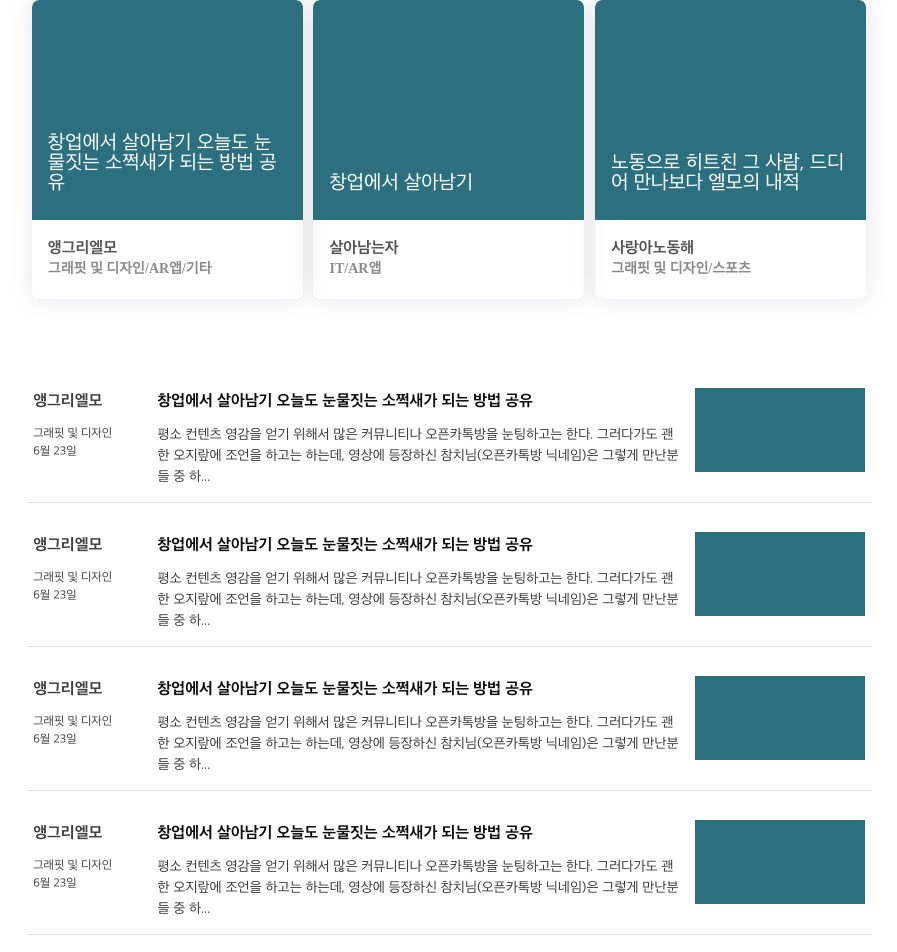
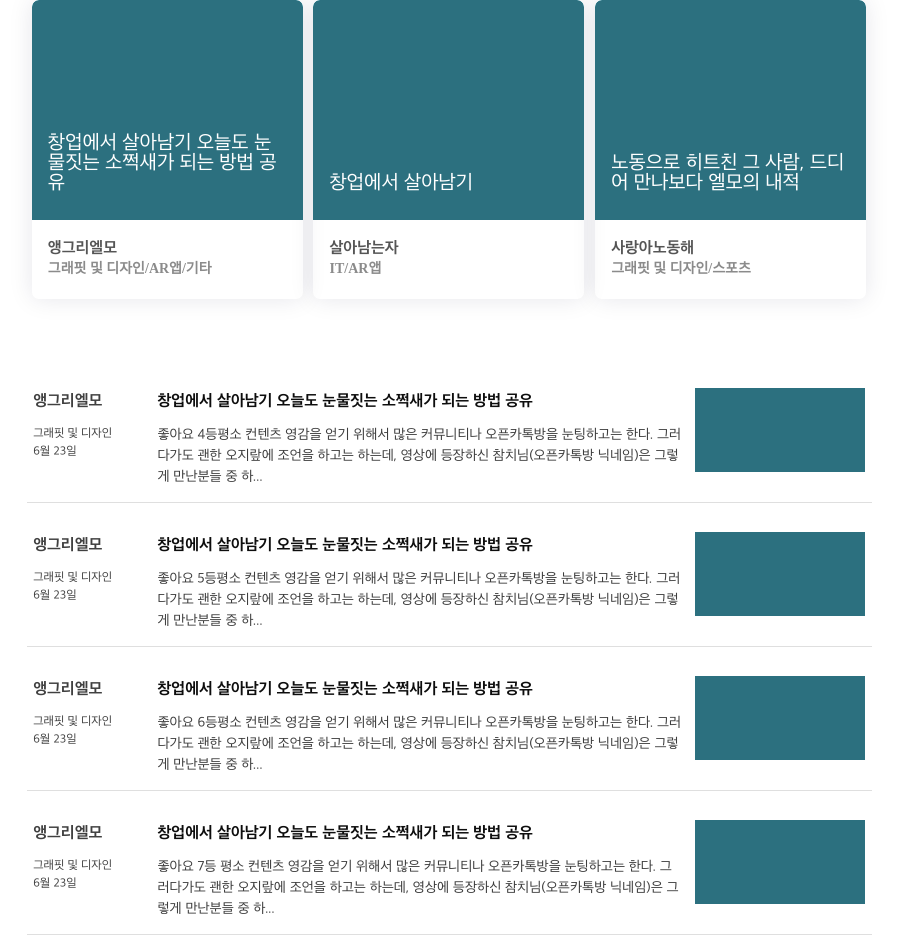
Before and after one commit to Team-O2/Front-end, a React (Create React App) app: page /ShareTogether in a window 1280 px wide. Shown: the top 952 px of the page, without its empty margins (191-1088 px from the left). Built offline with nearby package versions, Linux system fonts and the light colour scheme; a web font is replaced by a local one.

Commit message:
Feat : concertlist 좋아요 순 정렬, 클릭 시 페이지 이동

```diff
--- a/src/Router.tsx
+++ b/src/Router.tsx
@@ -4,6 +4,8 @@ import Home from './pages/Home/index';
 import Login from './pages/Login/index';
 
 import ShareTogether from './pages/ShareTogether/index';
+import ShareTogether from 'pages/ShareTogether/index';
+import ShareTogetherDetail from 'pages/ShareTogetherDetail';
 function Router(): React.ReactElement {
   return (
     <BrowserRouter>
@@ -11,6 +13,7 @@ function Router(): React.ReactElement {
         <Route exact path="/" component={Home} />
         <Route exact path="/Login" component={Login} />
         <Route exact path="/ShareTogether" component={ShareTogether} />
+        <Route exact path="/ShareTogetherDetail/:id" component={ShareTogetherDetail} />
         <Route component={() => <div>404 Not Found</div>} />
       </Switch>
     </BrowserRouter>
--- a/src/components/molecules/ConcertCard/index.tsx
+++ b/src/components/molecules/ConcertCard/index.tsx
@@ -7,14 +7,15 @@ interface IProps {
   title: string;
   speaker: string;
   category: string;
+  onClickFunc: () => void;
 }
 
-function ConcertCard({ image, title, speaker, category }: IProps): React.ReactElement {
+function ConcertCard({ image, title, speaker, category, onClickFunc }: IProps): React.ReactElement {
   return (
     <>
       <SConcertCard>
         <div className="card__main">
-          <img className="card__main--img" src={image} alt="" />
+          <img className="card__main--img" onClick={onClickFunc} src={image} alt="" />
           <ConcertText content={title}></ConcertText>
         </div>
         <div className="card__detail">
--- a/src/components/organisms/ConcertList/index.tsx
+++ b/src/components/organisms/ConcertList/index.tsx
@@ -1,61 +1,15 @@
 import React from 'react';
 import Styled from 'styled-components';
-import test from '../../../assets/images/test.svg';
 import Concert from '../../molecules/Concert';
 
-const mockData = [
-  {
-    id: '1',
-    image: test,
-    speaker: '앵그리엘모',
-    category: '그래핏 및 디자인',
-    date: '6월 23일',
-    title: '창업에서 살아남기 오늘도 눈물짓는 소쩍새가 되는 방법 공유',
-    desc: '평소 컨텐츠 영감을 얻기 위해서 많은 커뮤니티나 오픈카톡방을 눈팅하고는 한다. 그러다가도 괜한 오지랖에 조언을 하고는 하는데, 영상에 등장하신 참치님(오픈카톡방 닉네임)은 그렇게 만난분들 중 하...',
-  },
-  {
-    id: '2',
-    image: test,
-    speaker: '앵그리엘모',
-    category: '그래핏 및 디자인',
-    date: '6월 23일',
-    title: '창업에서 살아남기 오늘도 눈물짓는 소쩍새가 되는 방법 공유',
-    desc: '평소 컨텐츠 영감을 얻기 위해서 많은 커뮤니티나 오픈카톡방을 눈팅하고는 한다. 그러다가도 괜한 오지랖에 조언을 하고는 하는데, 영상에 등장하신 참치님(오픈카톡방 닉네임)은 그렇게 만난분들 중 하...',
-  },
-  {
-    id: '3',
-    image: test,
-    speaker: '앵그리엘모',
-    category: '그래핏 및 디자인',
-    date: '6월 23일',
-    title: '창업에서 살아남기 오늘도 눈물짓는 소쩍새가 되는 방법 공유',
-    desc: '평소 컨텐츠 영감을 얻기 위해서 많은 커뮤니티나 오픈카톡방을 눈팅하고는 한다. 그러다가도 괜한 오지랖에 조언을 하고는 하는데, 영상에 등장하신 참치님(오픈카톡방 닉네임)은 그렇게 만난분들 중 하...',
-  },
-  {
-    id: '4',
-    image: test,
-    speaker: '앵그리엘모',
-    category: '그래핏 및 디자인',
-    date: '6월 23일',
-    title: '창업에서 살아남기 오늘도 눈물짓는 소쩍새가 되는 방법 공유',
-    desc: '평소 컨텐츠 영감을 얻기 위해서 많은 커뮤니티나 오픈카톡방을 눈팅하고는 한다. 그러다가도 괜한 오지랖에 조언을 하고는 하는데, 영상에 등장하신 참치님(오픈카톡방 닉네임)은 그렇게 만난분들 중 하...',
-  },
-  {
-    id: '5',
-    image: test,
-    speaker: '앵그리엘모',
-    category: '그래핏 및 디자인',
-    date: '6월 23일',
-    title: '창업에서 살아남기 오늘도 눈물짓는 소쩍새가 되는 방법 공유',
-    desc: '평소 컨텐츠 영감을 얻기 위해서 많은 커뮤니티나 오픈카톡방을 눈팅하고는 한다. 그러다가도 괜한 오지랖에 조언을 하고는 하는데, 영상에 등장하신 참치님(오픈카톡방 닉네임)은 그렇게 만난분들 중 하...',
-  },
-];
-
-function ConcertList(): React.ReactElement {
+interface IProps {
+  concertData: any;
+}
+function ConcertList({ concertData }: IProps): React.ReactElement {
   return (
     <>
       <SConcertList>
-        {mockData.map((card) => (
+        {concertData.map((card: any) => (
           <Concert
             image={card.image}
             speaker={card.speaker}
@@ -63,7 +17,7 @@ function ConcertList(): React.ReactElement {
             date={card.date}
             title={card.title}
             desc={card.desc}
-            key={card.id}
+            key={card.concertId}
           ></Concert>
         ))}
       </SConcertList>
--- a/src/components/templates/ShareTogether/index.tsx
+++ b/src/components/templates/ShareTogether/index.tsx
@@ -3,14 +3,25 @@ import Styled from 'styled-components';
 import ConcertCardList from '../../organisms/ConcertCardList';
 import ConcertList from '../../organisms/ConcertList';
 
-function ShareTogether(): React.ReactElement {
+interface IProps {
+  concerts: any;
+}
+
+function ShareTogether({ concerts }: IProps): React.ReactElement {
+  concerts.sort(function (a: any, b: any) {
+    return b.like - a.like;
+  });
+  const concertCardData = concerts.slice(undefined, 3);
+  const concertData = concerts.slice(3);
+
   return (
     <SShareTogether>
-      <ConcertCardList />
-      <ConcertList></ConcertList>
+      <ConcertCardList concertCardData={concertCardData} />
+      <ConcertList concertData={concertData}></ConcertList>
     </SShareTogether>
   );
 }
+
 const SShareTogether = Styled.div`
   width: 845px;
   margin: 0 auto;
--- a/src/pages/ShareTogether/index.tsx
+++ b/src/pages/ShareTogether/index.tsx
@@ -1,8 +1,92 @@
 import TShareTogether from 'components/templates/ShareTogether';
 import React from 'react';
+import test from '../../assets/images/test.svg';
+
+const mockData = [
+  {
+    concertId: '1',
+    image: test,
+    speaker: '앵그리엘모',
+    category: '그래핏 및 디자인',
+    date: '6월 23일',
+    title: '창업에서 살아남기 오늘도 눈물짓는 소쩍새가 되는 방법 공유',
+    desc: '좋아요 7등 평소 컨텐츠 영감을 얻기 위해서 많은 커뮤니티나 오픈카톡방을 눈팅하고는 한다. 그러다가도 괜한 오지랖에 조언을 하고는 하는데, 영상에 등장하신 참치님(오픈카톡방 닉네임)은 그렇게 만난분들 중 하...',
+    like: 2,
+  },
+  {
+    concertId: '2',
+    image: test,
+    speaker: '앵그리엘모',
+    category: '그래핏 및 디자인',
+    date: '6월 23일',
+    title: '창업에서 살아남기 오늘도 눈물짓는 소쩍새가 되는 방법 공유',
+    desc: '좋아요 6등평소 컨텐츠 영감을 얻기 위해서 많은 커뮤니티나 오픈카톡방을 눈팅하고는 한다. 그러다가도 괜한 오지랖에 조언을 하고는 하는데, 영상에 등장하신 참치님(오픈카톡방 닉네임)은 그렇게 만난분들 중 하...',
+    like: 3,
+  },
+  {
+    concertId: '3',
+    image: test,
+    speaker: '앵그리엘모',
+    category: '그래핏 및 디자인',
+    date: '6월 23일',
+    title: '창업에서 살아남기 오늘도 눈물짓는 소쩍새가 되는 방법 공유',
+    desc: '좋아요 8등평소 컨텐츠 영감을 얻기 위해서 많은 커뮤니티나 오픈카톡방을 눈팅하고는 한다. 그러다가도 괜한 오지랖에 조언을 하고는 하는데, 영상에 등장하신 참치님(오픈카톡방 닉네임)은 그렇게 만난분들 중 하...',
+    like: 1,
+  },
+  {
+    concertId: '4',
+    image: test,
+    speaker: '앵그리엘모',
+    category: '그래핏 및 디자인',
+    date: '6월 23일',
+    title: '창업에서 살아남기 오늘도 눈물짓는 소쩍새가 되는 방법 공유',
+    desc: '좋아요 4등평소 컨텐츠 영감을 얻기 위해서 많은 커뮤니티나 오픈카톡방을 눈팅하고는 한다. 그러다가도 괜한 오지랖에 조언을 하고는 하는데, 영상에 등장하신 참치님(오픈카톡방 닉네임)은 그렇게 만난분들 중 하...',
+    like: 5,
+  },
+  {
+    concertId: '5',
+    image: test,
+    speaker: '앵그리엘모',
+    category: '그래핏 및 디자인',
+    date: '6월 23일',
+    title: '창업에서 살아남기 오늘도 눈물짓는 소쩍새가 되는 방법 공유',
+    desc: '좋아요 5등평소 컨텐츠 영감을 얻기 위해서 많은 커뮤니티나 오픈카톡방을 눈팅하고는 한다. 그러다가도 괜한 오지랖에 조언을 하고는 하는데, 영상에 등장하신 참치님(오픈카톡방 닉네임)은 그렇게 만난분들 중 하...',
+    like: 4,
+  },
+  {
+    concertId: '6',
+    image: test,
+    speaker: '앵그리엘모',
+    category: '그래핏 및 디자인/AR앱/기타',
+    date: '6월 23일',
+    title: '창업에서 살아남기 오늘도 눈물짓는 소쩍새가 되는 방법 공유',
+    desc: '평소 컨텐츠 영감을 얻기 위해서 많은 커뮤니티나 오픈카톡방을 눈팅하고는 한다. 그러다가도 괜한 오지랖에 조언을 하고는 하는데, 영상에 등장하신 참치님(오픈카톡방 닉네임)은 그렇게 만난분들 중 하...',
+    like: 9,
+  },
+  {
+    concertId: '7',
+    image: test,
+    speaker: '살아남는자',
+    category: 'IT/AR앱',
+    date: '6월 23일',
+    title: '창업에서 살아남기',
+    desc: '평소 컨텐츠 영감을 얻기 위해서 많은 커뮤니티나 오픈카톡방을 눈팅하고는 한다. 그러다가도 괜한 오지랖에 조언을 하고는 하는데, 영상에 등장하신 참치님(오픈카톡방 닉네임)은 그렇게 만난분들 중 하...',
+    like: 8,
+  },
+  {
+    concertId: '8',
+    image: test,
+    speaker: '사랑아노동해',
+    category: '그래핏 및 디자인/스포츠',
+    date: '6월 23일',
+    title: '노동으로 히트친 그 사람, 드디어 만나보다 엘모의 내적',
+    desc: '평소 컨텐츠 영감을 얻기 위해서 많은 커뮤니티나 오픈카톡방을 눈팅하고는 한다. 그러다가도 괜한 오지랖에 조언을 하고는 하는데, 영상에 등장하신 참치님(오픈카톡방 닉네임)은 그렇게 만난분들 중 하...',
+    like: 7,
+  },
+];
 
 function ShareTogether(): React.ReactElement {
-  return <TShareTogether></TShareTogether>;
+  return <TShareTogether concerts={mockData}></TShareTogether>;
 }
 
 export default ShareTogether;
--- /dev/null
+++ b/src/pages/ShareTogetherDetail/index.tsx
@@ -0,0 +1,13 @@
+import React from 'react';
+import { RouteComponentProps } from 'react-router';
+
+interface MatchParams {
+  id: string;
+}
+function ShareTogetherDetail({ match }: RouteComponentProps<MatchParams>): React.ReactElement {
+  const { id } = match.params;
+  console.log(match);
+  return <div>{id}</div>;
+}
+
+export default ShareTogetherDetail;
```
Also changed, not shown: src/components/organisms/ConcertCardList/index.tsx (+8 -28 lines).
